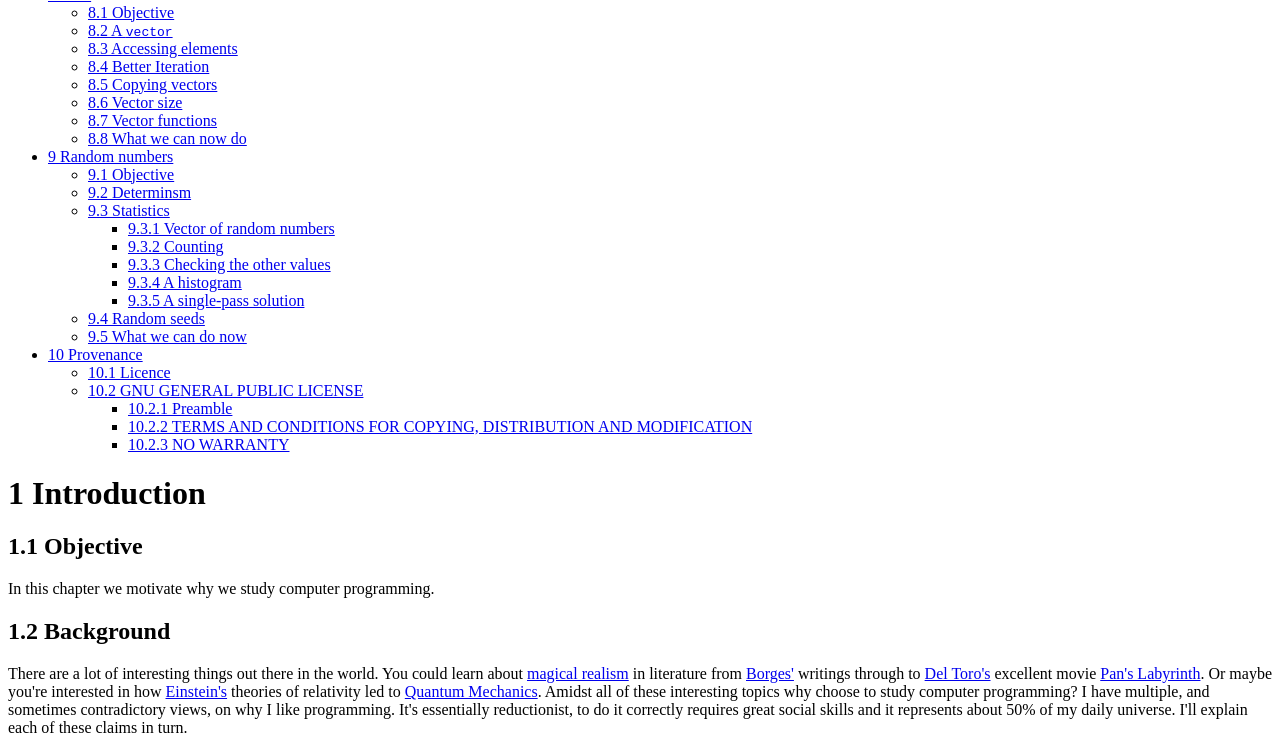
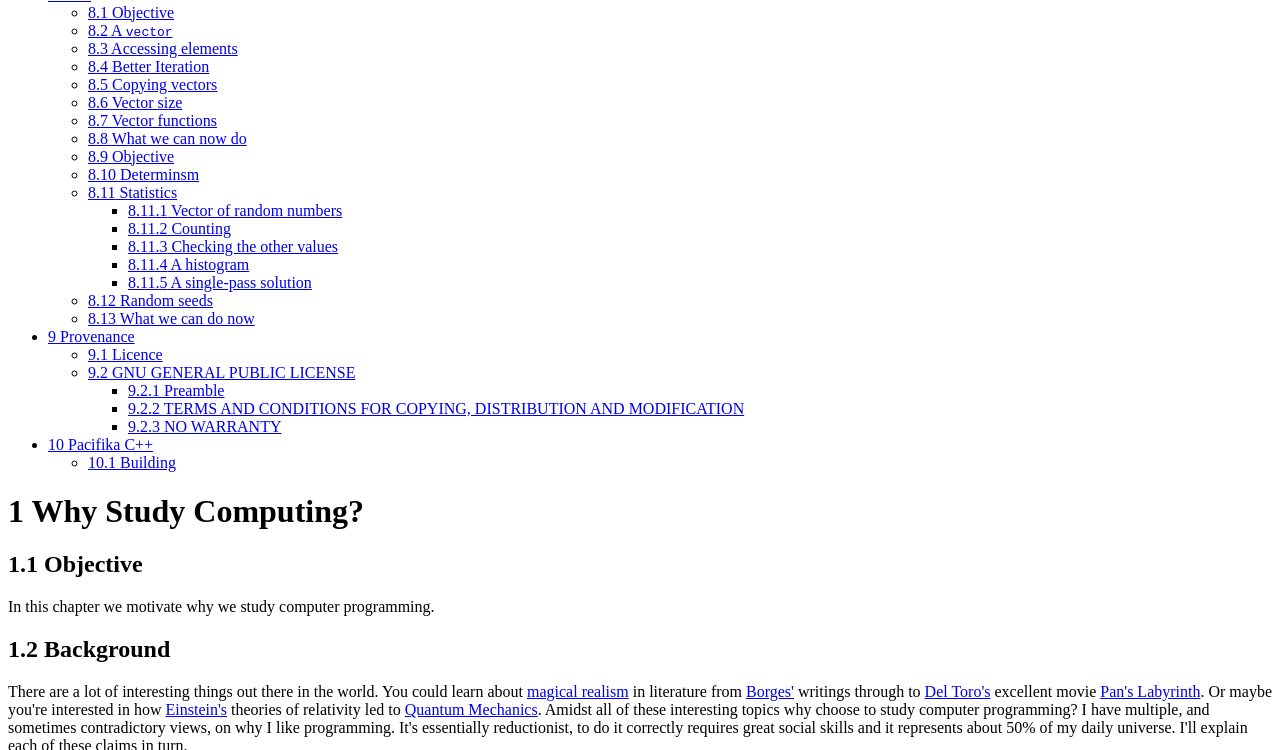
Before and after one commit to AidanDelaney/PacifikaCppWWW, a website: page Pasifika_C_plus_plus.html in a window 1280 px wide. Shown: the part 1182-1932 px from the top of the page. Drawn offline with nearby package versions, Linux system fonts and the light colour scheme; some packages are replaced by stand-ins of ours.

Commit message:
Updated published book

```diff
--- a/Pasifika_C_plus_plus.html
+++ b/Pasifika_C_plus_plus.html
@@ -59,7 +59,7 @@ code > span.in { color: #60a0b0; font-weight: bold; font-style: italic; } /* Inf
 </div>
 <div id="TOC">
 <ul>
-<li><a href="#introduction"><span class="toc-section-number">1</span> Introduction</a><ul>
+<li><a href="#why-study-computing"><span class="toc-section-number">1</span> Why Study Computing?</a><ul>
 <li><a href="#objective"><span class="toc-section-number">1.1</span> Objective</a></li>
 <li><a href="#background"><span class="toc-section-number">1.2</span> Background</a></li>
 <li><a href="#what-is-programming"><span class="toc-section-number">1.3</span> What is Programming</a><ul>
@@ -129,31 +129,32 @@ code > span.in { color: #60a0b0; font-weight: bold; font-style: italic; } /* Inf
 <li><a href="#vector-size"><span class="toc-section-number">8.6</span> Vector size</a></li>
 <li><a href="#vector-functions"><span class="toc-section-number">8.7</span> Vector functions</a></li>
 <li><a href="#what-we-can-now-do-6"><span class="toc-section-number">8.8</span> What we can now do</a></li>
+<li><a href="#objective-8"><span class="toc-section-number">8.9</span> Objective</a></li>
+<li><a href="#determinsm"><span class="toc-section-number">8.10</span> Determinsm</a></li>
+<li><a href="#statistics"><span class="toc-section-number">8.11</span> Statistics</a><ul>
+<li><a href="#vector-of-random-numbers"><span class="toc-section-number">8.11.1</span> Vector of random numbers</a></li>
+<li><a href="#counting"><span class="toc-section-number">8.11.2</span> Counting</a></li>
+<li><a href="#checking-the-other-values"><span class="toc-section-number">8.11.3</span> Checking the other values</a></li>
+<li><a href="#a-histogram"><span class="toc-section-number">8.11.4</span> A histogram</a></li>
+<li><a href="#a-single-pass-solution"><span class="toc-section-number">8.11.5</span> A single-pass solution</a></li>
 </ul></li>
-<li><a href="#random-numbers"><span class="toc-section-number">9</span> Random numbers</a><ul>
-<li><a href="#objective-8"><span class="toc-section-number">9.1</span> Objective</a></li>
-<li><a href="#determinsm"><span class="toc-section-number">9.2</span> Determinsm</a></li>
-<li><a href="#statistics"><span class="toc-section-number">9.3</span> Statistics</a><ul>
-<li><a href="#vector-of-random-numbers"><span class="toc-section-number">9.3.1</span> Vector of random numbers</a></li>
-<li><a href="#counting"><span class="toc-section-number">9.3.2</span> Counting</a></li>
-<li><a href="#checking-the-other-values"><span class="toc-section-number">9.3.3</span> Checking the other values</a></li>
-<li><a href="#a-histogram"><span class="toc-section-number">9.3.4</span> A histogram</a></li>
-<li><a href="#a-single-pass-solution"><span class="toc-section-number">9.3.5</span> A single-pass solution</a></li>
+<li><a href="#random-seeds"><span class="toc-section-number">8.12</span> Random seeds</a></li>
+<li><a href="#what-we-can-do-now-1"><span class="toc-section-number">8.13</span> What we can do now</a></li>
 </ul></li>
-<li><a href="#random-seeds"><span class="toc-section-number">9.4</span> Random seeds</a></li>
-<li><a href="#what-we-can-do-now-1"><span class="toc-section-number">9.5</span> What we can do now</a></li>
+<li><a href="#provenance"><span class="toc-section-number">9</span> Provenance</a><ul>
+<li><a href="#licence"><span class="toc-section-number">9.1</span> Licence</a></li>
+<li><a href="#gnu-general-public-license"><span class="toc-section-number">9.2</span> GNU GENERAL PUBLIC LICENSE</a><ul>
+<li><a href="#preamble"><span class="toc-section-number">9.2.1</span> Preamble</a></li>
+<li><a href="#terms-and-conditions-for-copying-distribution-and-modification"><span class="toc-section-number">9.2.2</span> TERMS AND CONDITIONS FOR COPYING, DISTRIBUTION AND MODIFICATION</a></li>
+<li><a href="#no-warranty"><span class="toc-section-number">9.2.3</span> NO WARRANTY</a></li>
 </ul></li>
-<li><a href="#provenance"><span class="toc-section-number">10</span> Provenance</a><ul>
-<li><a href="#licence"><span class="toc-section-number">10.1</span> Licence</a></li>
-<li><a href="#gnu-general-public-license"><span class="toc-section-number">10.2</span> GNU GENERAL PUBLIC LICENSE</a><ul>
-<li><a href="#preamble"><span class="toc-section-number">10.2.1</span> Preamble</a></li>
-<li><a href="#terms-and-conditions-for-copying-distribution-and-modification"><span class="toc-section-number">10.2.2</span> TERMS AND CONDITIONS FOR COPYING, DISTRIBUTION AND MODIFICATION</a></li>
-<li><a href="#no-warranty"><span class="toc-section-number">10.2.3</span> NO WARRANTY</a></li>
 </ul></li>
+<li><a href="#pacifika-c"><span class="toc-section-number">10</span> Pacifika C++</a><ul>
+<li><a href="#building"><span class="toc-section-number">10.1</span> Building</a></li>
 </ul></li>
 </ul>
 </div>
-<h1 id="introduction"><span class="header-section-number">1</span> Introduction</h1>
+<h1 id="why-study-computing"><span class="header-section-number">1</span> Why Study Computing?</h1>
 <h2 id="objective"><span class="header-section-number">1.1</span> Objective</h2>
 <p>In this chapter we motivate why we study computer programming.</p>
 <h2 id="background"><span class="header-section-number">1.2</span> Background</h2>
@@ -1100,10 +1101,10 @@ count[<span class="dv">3</span>] -= <span class="dv">60</span>;</code></pre></di
   <span class="bu">std::</span>cout &lt;&lt; eur_amounts &lt;&lt; <span class="bu">std::</span>endl;
   <span class="cf">return</span> <span class="dv">0</span>;
 }</code></pre></div>
-<h1 id="random-numbers"><span class="header-section-number">9</span> Random numbers</h1>
-<h2 id="objective-8"><span class="header-section-number">9.1</span> Objective</h2>
+<p>1;5002;0c# Random numbers</p>
+<h2 id="objective-8"><span class="header-section-number">8.9</span> Objective</h2>
 <p>For many practical applications we need to use some randomness. We look at generating random numbers in C++.</p>
-<h2 id="determinsm"><span class="header-section-number">9.2</span> Determinsm</h2>
+<h2 id="determinsm"><span class="header-section-number">8.10</span> Determinsm</h2>
 <p>Most computer programs do the same thing every time they are executed, so they are said to be <strong>deterministic</strong>. Usually, determinism is a good thing, since we expect the same calculation to yield the same result. For some applications, though, we would like the computer to be unpredictable. Games are an obvious example.</p>
 <p>Making a program truly <strong>nondeterministic</strong> turns out to be not so easy, but there are ways to make it at least seem nondeterministic. One of them is to generate {pseudorandom} numbers and use them to determine the outcome of the program. Pseudorandom numbers are not truly random in the mathematical sense, but for our purposes, they will do.</p>
 <p>C++ provides a function called <code>random</code> that generates pseudorandom numbers. It is declared in the header file <code>cstdlib</code>, which contains a variety of ``standard library'' functions, hence the name.</p>
@@ -1136,10 +1137,10 @@ count[<span class="dv">3</span>] -= <span class="dv">60</span>;</code></pre></di
 <div class="sourceCode"><pre class="sourceCode cpp"><code class="sourceCode cpp">  <span class="dt">int</span> x = random ();
   <span class="dt">double</span> y = <span class="dt">double</span>(x) / RAND_MAX;</code></pre></div>
 <p>This code sets <code>y</code> to a random value between 0.0 and 1.0, including both end points. As an exercise, you might want to think about how to generate a random floating-point value in a given range; for example, between 100.0 and 200.0.</p>
-<h2 id="statistics"><span class="header-section-number">9.3</span> Statistics</h2>
+<h2 id="statistics"><span class="header-section-number">8.11</span> Statistics</h2>
 <p>The numbers generated by <code>random</code> are supposed to be distributed uniformly. That means that each value in the range should be equally likely. If we count the number of times each value appears, it should be roughly the same for all values, provided that we generate a large number of values.</p>
 <p>In the next few sections, we will write programs that generate a sequence of random numbers and check whether this property holds true.</p>
-<h3 id="vector-of-random-numbers"><span class="header-section-number">9.3.1</span> Vector of random numbers</h3>
+<h3 id="vector-of-random-numbers"><span class="header-section-number">8.11.1</span> Vector of random numbers</h3>
 <p>The first step is to generate a large number of random values and store them in a vector. By ``large number,'' of course, I mean 20. It's always a good idea to start with a manageable number, to help with debugging, and then increase it later.</p>
 <p>The following function takes a single argument, the size of the vector. It allocates a new vector of <code>int</code>s, and fills it with random values between 0 and <code>upperBound-1</code>.</p>
 <div class="sourceCode"><pre class="sourceCode cpp"><code class="sourceCode cpp">vector&lt;<span class="dt">int</span>&gt; randomVector (<span class="dt">int</span> n, <span class="dt">int</span> upperBound) {
@@ -1167,7 +1168,7 @@ count[<span class="dv">3</span>] -= <span class="dv">60</span>;</code></pre></di
 <p>If these numbers are really random, we expect each digit to appear the same number of times---twice each. In fact, the number 6 appears five times, and the numbers 4 and 8 never appear at all.</p>
 <p>Do these results mean the values are not really uniform? It's hard to tell. With so few values, the chances are slim that we would get exactly what we expect. But as the number of values increases, the outcome should be more predictable.</p>
 <p>To test this theory, we'll write some programs that count the number of times each value appears, and then see what happens when we increase <code>numValues</code>.</p>
-<h3 id="counting"><span class="header-section-number">9.3.2</span> Counting</h3>
+<h3 id="counting"><span class="header-section-number">8.11.2</span> Counting</h3>
 <p>A good approach to problems like this is to think of simple functions that are easy to write, and that might turn out to be useful. Then you can combine them into a solution. This approach is sometimes called <strong>bottom-up design</strong>. Of course, it is not easy to know ahead of time which functions are likely to be useful, but as you gain experience you will have a better idea.</p>
 <p>Also, it is not always obvious what sort of things are easy to write, but a good approach is to look for subproblems that fit a pattern you have seen before.</p>
 <p>Back in Section {#loopcount} we looked at a loop that traversed a string and counted the number of times a given letter appeared. You can think of this program as an example of a pattern called ``traverse and count.'' The elements of this pattern are:</p>
@@ -1186,7 +1187,7 @@ count[<span class="dv">3</span>] -= <span class="dv">60</span>;</code></pre></di
   }
   <span class="cf">return</span> count;
 }</code></pre></div>
-<h3 id="checking-the-other-values"><span class="header-section-number">9.3.3</span> Checking the other values</h3>
+<h3 id="checking-the-other-values"><span class="header-section-number">8.11.3</span> Checking the other values</h3>
 <p><code>howMany</code> only counts the occurrences of a particular value, and we are interested in seeing how many times each value appears. We can solve that problem with a loop:</p>
 <div class="sourceCode"><pre class="sourceCode cpp"><code class="sourceCode cpp">  <span class="dt">int</span> numValues = <span class="dv">20</span>;
   <span class="dt">int</span> upperBound = <span class="dv">10</span>;
@@ -1223,7 +1224,7 @@ count[<span class="dv">3</span>] -= <span class="dv">60</span>;</code></pre></di
 <span class="dv">8</span>       <span class="dv">9891</span>
 <span class="dv">9</span>       <span class="dv">9958</span></code></pre></div>
 <p>In each case, the number of appearances is within about 1% of the expected value (10,000), so we conclude that the random numbers are probably uniform.</p>
-<h3 id="a-histogram"><span class="header-section-number">9.3.4</span> A histogram</h3>
+<h3 id="a-histogram"><span class="header-section-number">8.11.4</span> A histogram</h3>
 <p>It is often useful to take the data from the previous tables and store them for later access, rather than just print them. What we need is a way to store 10 integers. We could create 10 integer variables with names like <code>howManyOnes</code>, <code>howManyTwos</code>, etc. But that would require a lot of typing, and it would be a real pain later if we decided to change the range of values.</p>
 <p>A better solution is to use a vector with size 10. That way we can create all ten storage locations at once and we can access them using indices, rather than ten different names. Here's how:</p>
 <div class="sourceCode"><pre class="sourceCode cpp"><code class="sourceCode cpp">  <span class="dt">int</span> numValues = <span class="dv">100000</span>;
@@ -1236,8 +1237,8 @@ count[<span class="dv">3</span>] -= <span class="dv">60</span>;</code></pre></di
     histogram[i] = count;
   }</code></pre></div>
 <p>I called the vector <code>histogram</code> because that's a statistical term for a vector of numbers that counts the number of appearances of a range of values.</p>
-<p>The tricky thing here is that I am using the loop variable in two different ways. First, it is an argument to {howMany}, specifying which value I am interested in. Second, it is an index into the histogram, specifying which location I should store the result in.</p>
-<h3 id="a-single-pass-solution"><span class="header-section-number">9.3.5</span> A single-pass solution</h3>
+<p>The tricky thing here is that I am using the loop variable in two different ways. First, it is an argument to <code>howMany</code>, specifying which value I am interested in. Second, it is an index into the histogram, specifying which location I should store the result in.</p>
+<h3 id="a-single-pass-solution"><span class="header-section-number">8.11.5</span> A single-pass solution</h3>
 <p>Although this code works, it is not as efficient as it could be. Every time it calls <code>howMany</code>, it traverses the entire vector. In this example we have to traverse the vector ten times!</p>
 <p>It would be better to make a single pass through the vector. For each value in the vector we could find the corresponding counter and increment it. In other words, we can use the value from the vector as an index into the histogram. Here's what that looks like:</p>
 <div class="sourceCode"><pre class="sourceCode cpp"><code class="sourceCode cpp">  vector&lt;<span class="dt">int</span>&gt; histogram (upperBound, <span class="dv">0</span>);
@@ -1247,13 +1248,13 @@ count[<span class="dv">3</span>] -= <span class="dv">60</span>;</code></pre></di
     histogram[index]++;
   }</code></pre></div>
 <p>The first line initializes the elements of the histogram to zeroes. That way, when we use the increment operator (<code>++</code>) inside the loop, we know we are starting from zero. Forgetting to initialize counters is a common error.</p>
-<p>As an exercise, encapsulate this code in a function called {histogram} that takes a vector and the range of values in the vector (in this case 0 through 10), and that returns a histogram of the values in the vector.</p>
-<h2 id="random-seeds"><span class="header-section-number">9.4</span> Random seeds</h2>
+<p>As an exercise, encapsulate this code in a function called <code>histogram</code> that takes a vector and the range of values in the vector (in this case 0 through 10), and that returns a histogram of the values in the vector.</p>
+<h2 id="random-seeds"><span class="header-section-number">8.12</span> Random seeds</h2>
 <p>If you have run the code in this chapter a few times, you might have noticed that you are getting the same <em>random</em> values every time. That's not very random!</p>
 <p>One of the properties of pseudorandom number generators is that if they start from the same place they will generate the same sequence of values. The starting place is called a <strong>seed</strong>; by default, C++ uses the same seed every time you run the program.</p>
 <p>While you are debugging, it is often helpful to see the same sequence over and over. That way, when you make a change to the program you can compare the output before and after the change.</p>
-<p>If you want to choose a different seed for the random number generator, you can use the <code>srand</code> function. It takes a single argument, which is an integer between 0 and <code>RAND\_MAX</code>.</p>
-<h2 id="what-we-can-do-now-1"><span class="header-section-number">9.5</span> What we can do now</h2>
+<p>If you want to choose a different seed for the random number generator, you can use the <code>srand</code> function. It takes a single argument, which is an integer between 0 and <code>RAND_MAX</code>.</p>
+<h2 id="what-we-can-do-now-1"><span class="header-section-number">8.13</span> What we can do now</h2>
 <p>We can now create random numbers:</p>
 <div class="sourceCode"><pre class="sourceCode cpp"><code class="sourceCode cpp"><span class="pp">#include </span><span class="im">&lt;iostream&gt;</span>
 <span class="pp">#include </span><span class="im">&lt;cstdlib&gt;</span>
@@ -1267,9 +1268,9 @@ count[<span class="dv">3</span>] -= <span class="dv">60</span>;</code></pre></di
   <span class="bu">std::</span>cout &lt;&lt; <span class="st">&quot;You roll a &quot;</span> &lt;&lt; dice_roll() &lt;&lt; <span class="bu">std::</span>endl;
   <span class="cf">return</span> <span class="dv">0</span>;
 }</code></pre></div>
-<h1 id="provenance"><span class="header-section-number">10</span> Provenance</h1>
+<h1 id="provenance"><span class="header-section-number">9</span> Provenance</h1>
 <p>This book is based on &quot;How to think like a computer scientist&quot; which was originally developed in 1999 by Allen B. Downey. Allen is one of those amazingly productive people who shares under free-content licences. Because of his generosity, others contributed to the book over many years. These include Narendra Sisodiya, Tirtha P. Chatterjee and Aidan Delaney. This book is a derivative work of &quot;How to think...&quot; and was written to focus on motivation and examples that were of significance to students in South Pacific countries.</p>
-<h2 id="licence"><span class="header-section-number">10.1</span> Licence</h2>
+<h2 id="licence"><span class="header-section-number">9.1</span> Licence</h2>
 <p>As this book is a derivative work of Doweny's original, it must retain the same licencing terms. The terms of this licence, the GNU General Public Licence, were developed to ensure that you -- the reader -- have the same distribution rights as me -- the author. With this book you may</p>
 <ul>
 <li>make copies and share them with your friends,</li>
@@ -1278,12 +1279,12 @@ count[<span class="dv">3</span>] -= <span class="dv">60</span>;</code></pre></di
 <li>you are allowed to profit from selling copies of the book, but again, you have to pass on the same rights to your customers.</li>
 </ul>
 <p>The text of the licence is quoted below</p>
-<h2 id="gnu-general-public-license"><span class="header-section-number">10.2</span> GNU GENERAL PUBLIC LICENSE</h2>
+<h2 id="gnu-general-public-license"><span class="header-section-number">9.2</span> GNU GENERAL PUBLIC LICENSE</h2>
 <p>Version 2, June 1991</p>
 <p>Copyright (C) 1989, 1991 Free Software Foundation, Inc.<br />
 51 Franklin Street, Fifth Floor, Boston, MA 02110-1301, USA</p>
 <p>Everyone is permitted to copy and distribute verbatim copies of this license document, but changing it is not allowed.</p>
-<h3 id="preamble"><span class="header-section-number">10.2.1</span> Preamble</h3>
+<h3 id="preamble"><span class="header-section-number">9.2.1</span> Preamble</h3>
 <p>The licenses for most software are designed to take away your freedom to share and change it. By contrast, the GNU General Public License is intended to guarantee your freedom to share and change free software--to make sure the software is free for all its users. This General Public License applies to most of the Free Software Foundation's software and to any other program whose authors commit to using it. (Some other Free Software Foundation software is covered by the GNU Lesser General Public License instead.) You can apply it to your programs, too.</p>
 <p>When we speak of free software, we are referring to freedom, not price. Our General Public Licenses are designed to make sure that you have the freedom to distribute copies of free software (and charge for this service if you wish), that you receive source code or can get it if you want it, that you can change the software or use pieces of it in new free programs; and that you know you can do these things.</p>
 <p>To protect your rights, we need to make restrictions that forbid anyone to deny you these rights or to ask you to surrender the rights. These restrictions translate to certain responsibilities for you if you distribute copies of the software, or if you modify it.</p>
@@ -1292,7 +1293,7 @@ count[<span class="dv">3</span>] -= <span class="dv">60</span>;</code></pre></di
 <p>Also, for each author's protection and ours, we want to make certain that everyone understands that there is no warranty for this free software. If the software is modified by someone else and passed on, we want its recipients to know that what they have is not the original, so that any problems introduced by others will not reflect on the original authors' reputations.</p>
 <p>Finally, any free program is threatened constantly by software patents. We wish to avoid the danger that redistributors of a free program will individually obtain patent licenses, in effect making the program proprietary. To prevent this, we have made it clear that any patent must be licensed for everyone's free use or not licensed at all.</p>
 <p>The precise terms and conditions for copying, distribution and modification follow.</p>
-<h3 id="terms-and-conditions-for-copying-distribution-and-modification"><span class="header-section-number">10.2.2</span> TERMS AND CONDITIONS FOR COPYING, DISTRIBUTION AND MODIFICATION</h3>
+<h3 id="terms-and-conditions-for-copying-distribution-and-modification"><span class="header-section-number">9.2.2</span> TERMS AND CONDITIONS FOR COPYING, DISTRIBUTION AND MODIFICATION</h3>
 <ol start="0" style="list-style-type: decimal">
 <li>This License applies to any program or other work which contains a notice placed by the copyright holder saying it may be distributed under the terms of this General Public License. The &quot;Program&quot;, below, refers to any such program or work, and a &quot;work based on the Program&quot; means either the Program or any derivative work under copyright law: that is to say, a work containing the Program or a portion of it, either verbatim or with modifications and/or translated into another language. (Hereinafter, translation is included without limitation in the term &quot;modification&quot;.) Each licensee is addressed as &quot;you&quot;.</li>
 </ol>
@@ -1339,12 +1340,16 @@ count[<span class="dv">3</span>] -= <span class="dv">60</span>;</code></pre></di
 <ol start="10" style="list-style-type: decimal">
 <li>If you wish to incorporate parts of the Program into other free programs whose distribution conditions are different, write to the author to ask for permission. For software which is copyrighted by the Free Software Foundation, write to the Free Software Foundation; we sometimes make exceptions for this. Our decision will be guided by the two goals of preserving the free status of all derivatives of our free software and of promoting the sharing and reuse of software generally.</li>
 </ol>
-<h3 id="no-warranty"><span class="header-section-number">10.2.3</span> NO WARRANTY</h3>
+<h3 id="no-warranty"><span class="header-section-number">9.2.3</span> NO WARRANTY</h3>
 <ol start="11" style="list-style-type: decimal">
 <li><p>BECAUSE THE PROGRAM IS LICENSED FREE OF CHARGE, THERE IS NO WARRANTY FOR THE PROGRAM, TO THE EXTENT PERMITTED BY APPLICABLE LAW. EXCEPT WHEN OTHERWISE STATED IN WRITING THE COPYRIGHT HOLDERS AND/OR OTHER PARTIES PROVIDE THE PROGRAM &quot;AS IS&quot; WITHOUT WARRANTY OF ANY KIND, EITHER EXPRESSED OR IMPLIED, INCLUDING, BUT NOT LIMITED TO, THE IMPLIED WARRANTIES OF MERCHANTABILITY AND FITNESS FOR A PARTICULAR PURPOSE. THE ENTIRE RISK AS TO THE QUALITY AND PERFORMANCE OF THE PROGRAM IS WITH YOU. SHOULD THE PROGRAM PROVE DEFECTIVE, YOU ASSUME THE COST OF ALL NECESSARY SERVICING, REPAIR OR CORRECTION.</p></li>
 <li><p>IN NO EVENT UNLESS REQUIRED BY APPLICABLE LAW OR AGREED TO IN WRITING WILL ANY COPYRIGHT HOLDER, OR ANY OTHER PARTY WHO MAY MODIFY AND/OR REDISTRIBUTE THE PROGRAM AS PERMITTED ABOVE, BE LIABLE TO YOU FOR DAMAGES, INCLUDING ANY GENERAL, SPECIAL, INCIDENTAL OR CONSEQUENTIAL DAMAGES ARISING OUT OF THE USE OR INABILITY TO USE THE PROGRAM (INCLUDING BUT NOT LIMITED TO LOSS OF DATA OR DATA BEING RENDERED INACCURATE OR LOSSES SUSTAINED BY YOU OR THIRD PARTIES OR A FAILURE OF THE PROGRAM TO OPERATE WITH ANY OTHER PROGRAMS), EVEN IF SUCH HOLDER OR OTHER PARTY HAS BEEN ADVISED OF THE POSSIBILITY OF SUCH DAMAGES.</p></li>
 </ol>
 <p>END OF TERMS AND CONDITIONS</p>
+<h1 id="pacifika-c"><span class="header-section-number">10</span> Pacifika C++</h1>
+<p>This book is based on &quot;How to think like a computer scientist&quot; which was originally developed in 1999 by Allen B. Downey. It has been modified to include extra background information and examples that have a Pacific context.</p>
+<h2 id="building"><span class="header-section-number">10.1</span> Building</h2>
+<p>The <code>Makefile</code> will build <code>pdf</code>, <code>html</code>, and <code>epub</code> targets, provided you have <a href="http://pandoc.org/"><code>pandoc</code></a> installed. To get book-quality output you will also need <a href="https://github.com/Wandmalfarbe/pandoc-latex-template" class="uri">https://github.com/Wandmalfarbe/pandoc-latex-template</a>.</p>
 <div class="footnotes">
 <hr />
 <ol>
```
Also changed, not shown: 2 other files.
